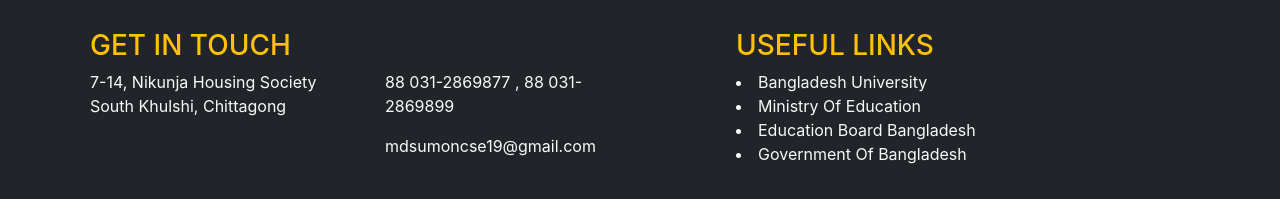
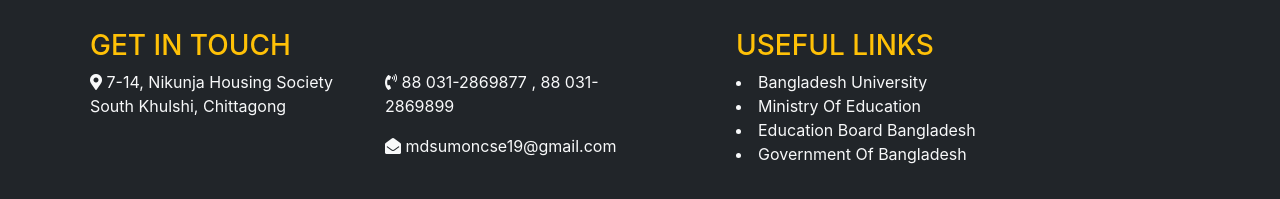
Before and after one commit to sumon6638-sm/programmer-university, a React (Create React App) app: page / in a window 1280 px wide. Shown: the part 1607-1806 px from the top of the page. Built offline with nearby package versions, Linux system fonts and the light colour scheme.

Commit message:
footer_icon

```diff
--- a/src/component/Footer/Footer.js
+++ b/src/component/Footer/Footer.js
@@ -8,12 +8,12 @@ const Footer = () => {
                     <h3 className='text-start ms-2'>GET IN TOUCH</h3>
                     <div className="d-flex text-light">
                         <div className="col-md-6 text-start ms-2 pe-2">
-                            <p>7-14, Nikunja Housing Society South Khulshi, Chittagong</p>
+                            <p><i class="fas fa-map-marker-alt"></i> 7-14, Nikunja Housing Society South Khulshi, Chittagong</p>
                         </div>
 
                         <div className="col-md-6 text-start ms-2 px-2">
-                            <p>88 031-2869877 , 88 031-2869899</p>
-                            <p>mdsumoncse19@gmail.com</p>
+                            <p><i class="fas fa-phone-volume"></i> 88 031-2869877 , 88 031-2869899</p>
+                            <p><i class="fas fa-envelope-open"></i> mdsumoncse19@gmail.com</p>
                         </div>
                     </div>
                 </div>
```
